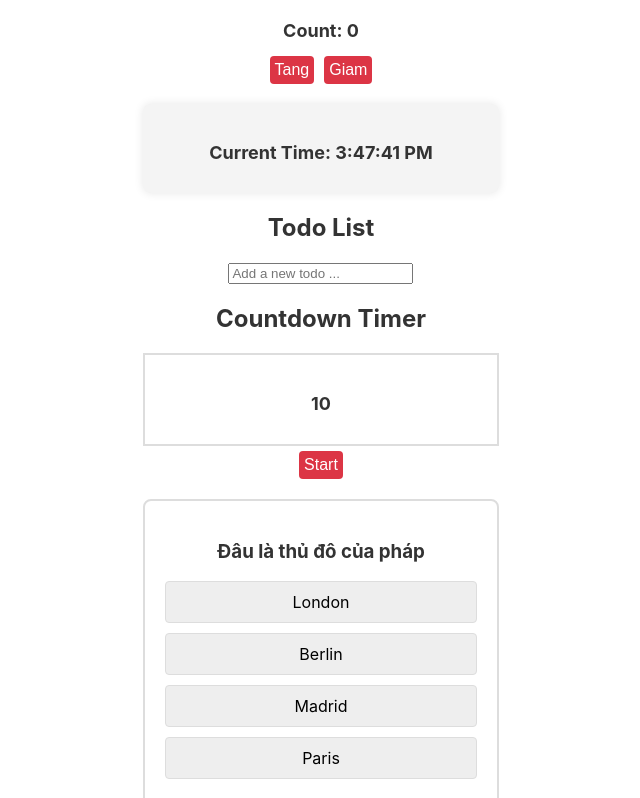
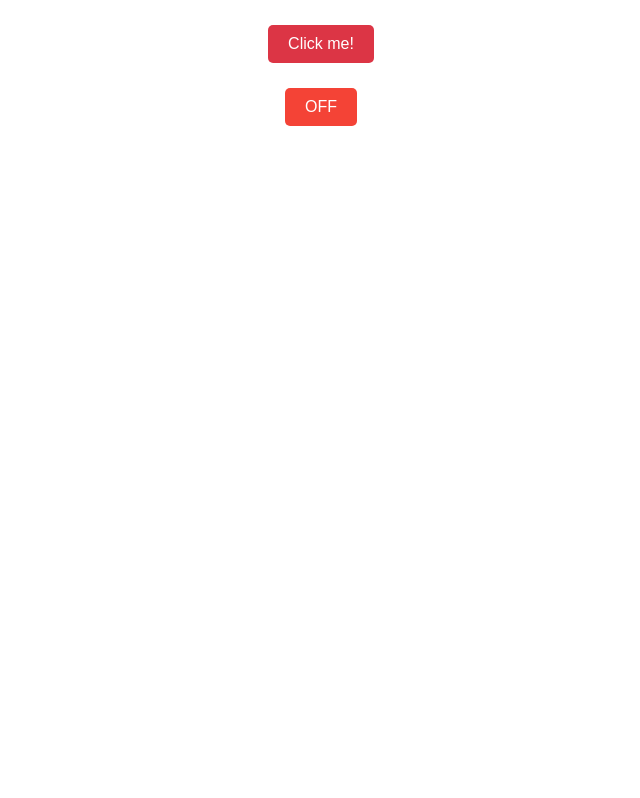
Before and after one commit to TienLe0305/React-Practice, a React (Create React App) app in the folder calculator/: page / in a window 1280 px wide. Shown: the top 798 px of the page, without its empty margins (319-959 px from the left). Built offline with nearby package versions, Linux system fonts and the light colour scheme.

Commit message:
Button React

```diff
--- a/calculator/src/App.js
+++ b/calculator/src/App.js
@@ -1,6 +1,7 @@
 import Avatar from "./components/Avatar/Avatar.js";
 import BlogPost from "./components/BlogPost/BlogPost.js";
 import BookList from "./components/BookList/BookList.js";
+import ButtonClick from "./components/ButtonClick/ButtonClick.js";
 import Clock from "./components/Clock/Clock.js";
 import CommentSection from "./components/CommentSection/CommentSection.js";
 import CountdownTimer from "./components/CountDownTimer/CountDownTimer.js";
@@ -12,6 +13,7 @@ import ProductList from "./components/ProductList/ProductList.js";
 import QuizGame from "./components/QuizGame/QuizGame.js";
 import ShoppingCart from "./components/ShoppingCart/ShoppingCart.js";
 import TodoList from "./components/TodoList/TodoList.js";
+import ToggleButton from "./components/ToggleButton/ToggleButton.js";
 import UserProfile from "./components/UserProfile/UserProfile.js";
 
 function App() {
@@ -90,12 +92,14 @@ function App() {
       <UserProfile userObject={userObject} />
       <ProductList products={productsArray} />
       <CommentSection comments={commentsArray} /> */}
-      <Counter />
+      {/* <Counter />
       <Clock />
       <TodoList />
       <CountdownTimer />
       <QuizGame />
-      <ShoppingCart />
+      <ShoppingCart /> */}
+      <ButtonClick />
+      <ToggleButton />
     </div>
   );
 }
--- /dev/null
+++ b/calculator/src/components/ButtonClick/ButtonClick.css
@@ -0,0 +1,18 @@
+.button-container {
+  text-align: center;
+  margin-top: 20px;
+}
+
+button {
+  padding: 10px 20px;
+  font-size: 16px;
+  cursor: pointer;
+  background-color: #4caf50;
+  color: #fff;
+  border: none;
+  border-radius: 5px;
+}
+
+button:hover {
+  background-color: #45a049;
+}
--- /dev/null
+++ b/calculator/src/components/ButtonClick/ButtonClick.js
@@ -0,0 +1,16 @@
+import React from "react";
+import "./ButtonClick.css";
+
+const ButtonClick = () => {
+  const handleClick = () => {
+    console.log("Button clicked !");
+  };
+
+  return (
+    <div className="button-container">
+      <button onClick={handleClick}>Click me!</button>
+    </div>
+  );
+};
+
+export default ButtonClick;
--- /dev/null
+++ b/calculator/src/components/ToggleButton/ToggleButton.css
@@ -0,0 +1,22 @@
+.toggle-button-container {
+  text-align: center;
+  margin-top: 20px;
+}
+
+button {
+  padding: 10px 20px;
+  font-size: 16px;
+  cursor: pointer;
+  border: none;
+  border-radius: 5px;
+}
+
+.on {
+  background-color: #4caf50;
+  color: #fff;
+}
+
+.off {
+  background-color: #f44336;
+  color: #fff;
+}
--- /dev/null
+++ b/calculator/src/components/ToggleButton/ToggleButton.js
@@ -0,0 +1,20 @@
+import React, { useState } from "react";
+import "./ToggleButton.css";
+
+const ToggleButton = () => {
+  const [isOn, setIsOn] = useState(false);
+
+  const handleToggle = () => {
+    setIsOn(!isOn);
+  };
+
+  return (
+    <div className="toggle-button-container">
+      <button onClick={handleToggle} className={isOn ? "on" : "off"}>
+        {isOn ? "ON" : "OFF"}
+      </button>
+    </div>
+  );
+};
+
+export default ToggleButton;
```
